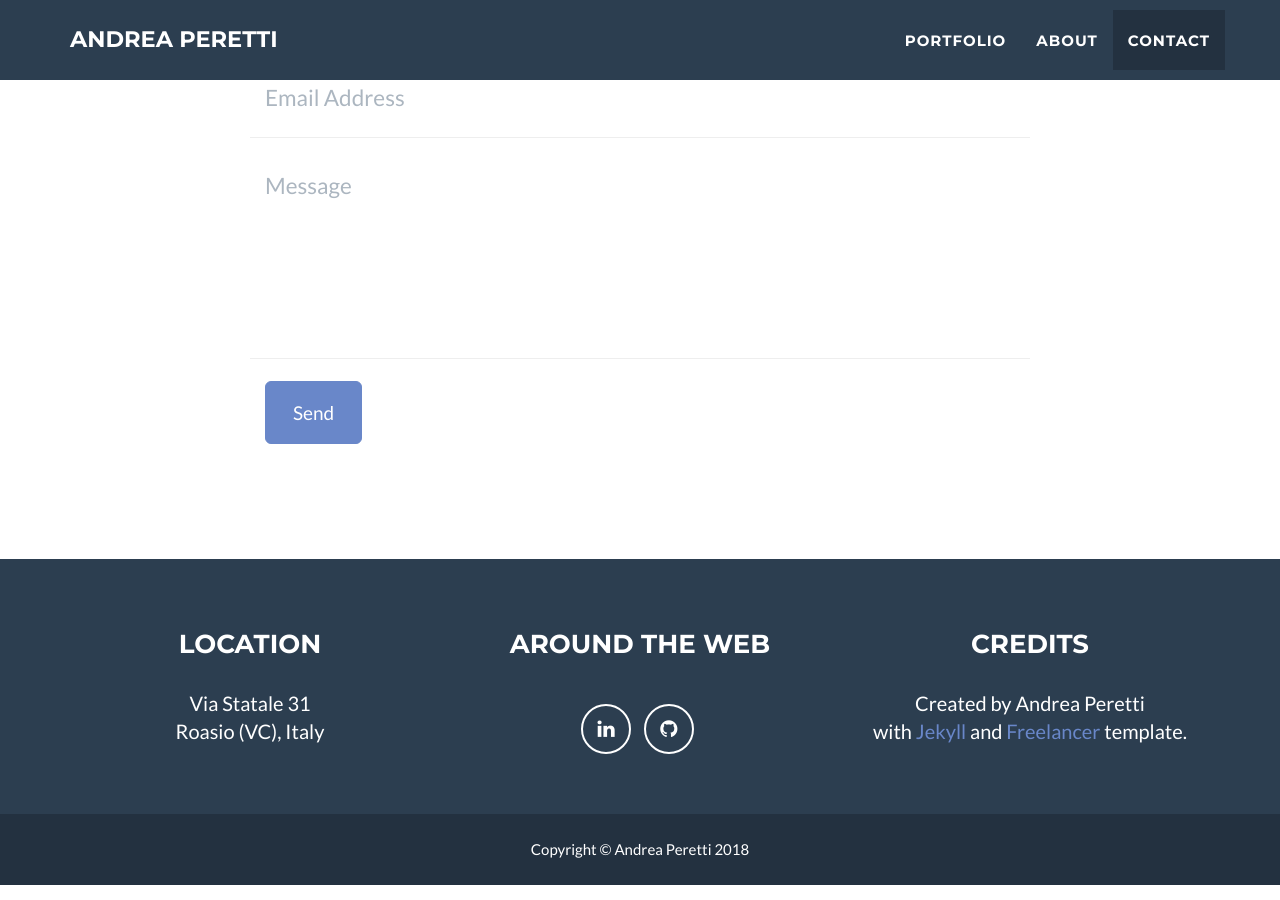
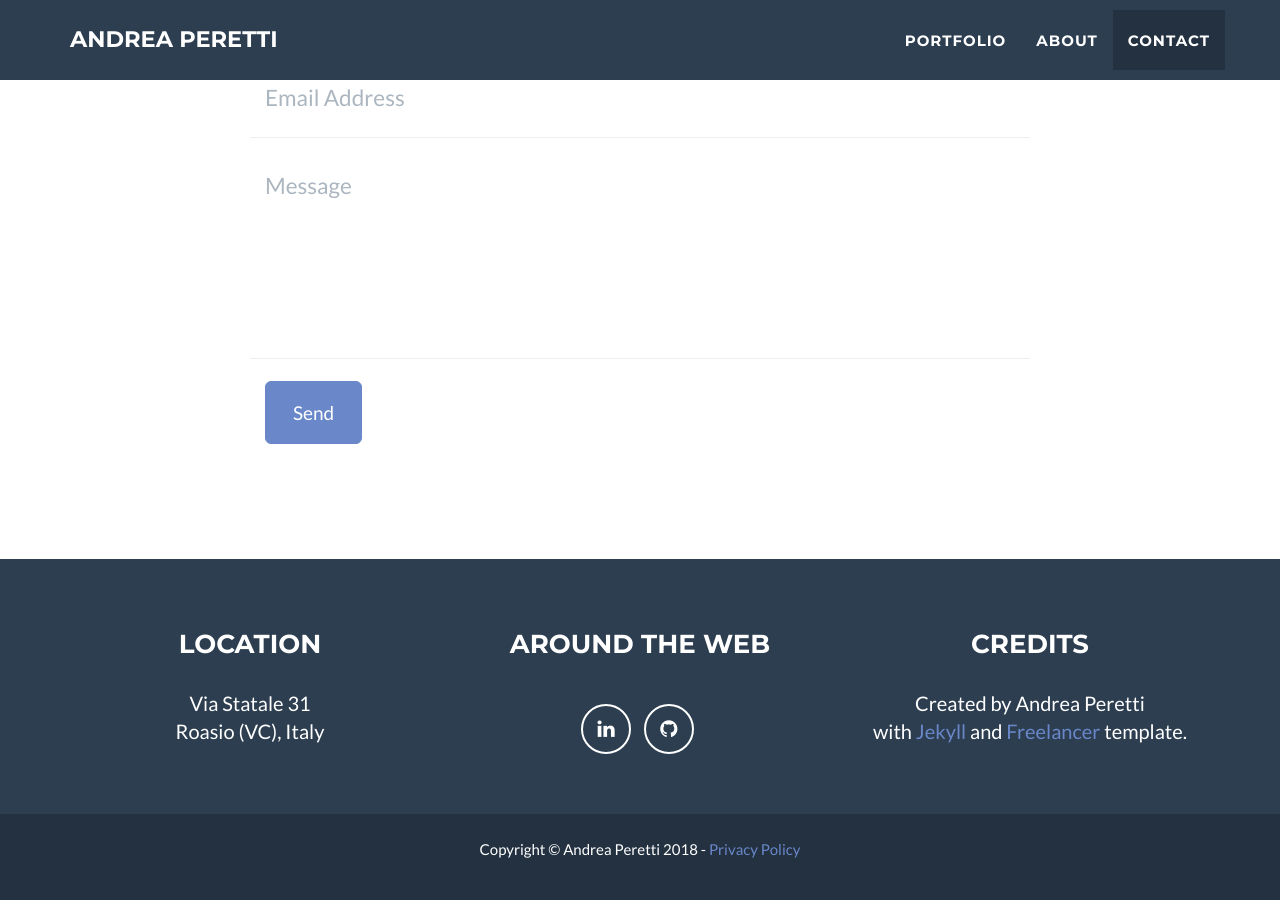
Before and after one commit to andxet/andxet.dev, a Jekyll site: the page built from index.html, in a window 1280 px wide and 900 px high, scrolled down 2014 px. Built offline with Jekyll 4.4.1, drawn with Linux system fonts in a browser that asks for light colours; comment, search, counter and statistics services are not loaded.

Commit message:
Added privacy policy

```diff
--- a/_config.yml
+++ b/_config.yml
@@ -68,3 +68,6 @@
   - LICENSE.txt
   - README.txt
   - raw
+
+#privacy_policy_button: '<a href="//www.iubenda.com/privacy-policy/7769344" class="iubenda-white iubenda-embed" title="Privacy Policy">Privacy Policy</a><script type="text/javascript">(function (w,d) {var loader = function () {var s = d.createElement("script"), tag = d.getElementsByTagName("script")[0]; s.src = "//cdn.iubenda.com/iubenda.js"; tag.parentNode.insertBefore(s,tag);}; if(w.addEventListener){w.addEventListener("load", loader, false);}else if(w.attachEvent){w.attachEvent("onload", loader);}else{w.onload = loader;}})(window, document);</script>'
+privacy-policy: "https://privacypolicies.com/privacy/view/827ff3ec3134a025c3a9f21bb4be86ae"
--- a/_includes/footer.html
+++ b/_includes/footer.html
@@ -30,11 +30,16 @@
         </div>
         <div class="footer-below">
             <div class="container">
-                <div class="row">
+                <div class="row form-group">
                     <div class="col-lg-12">
-                        Copyright &copy; {{ site.footer.copyright }} 20{{ site.time | date: '%y' }}
+                        Copyright &copy; {{ site.footer.copyright }} 20{{ site.time | date: '%y' }} - <a href="{{ site.privacy-policy }}" target="_blank">Privacy Policy</a>
                     </div>
                 </div>
+                <!--<div class="row form-group">
+                    <div class="col-lg-12">
+                        {{ site.privacy_policy_button }}
+                    </div>
+                </div>-->
             </div>
         </div>
     </footer>
```
